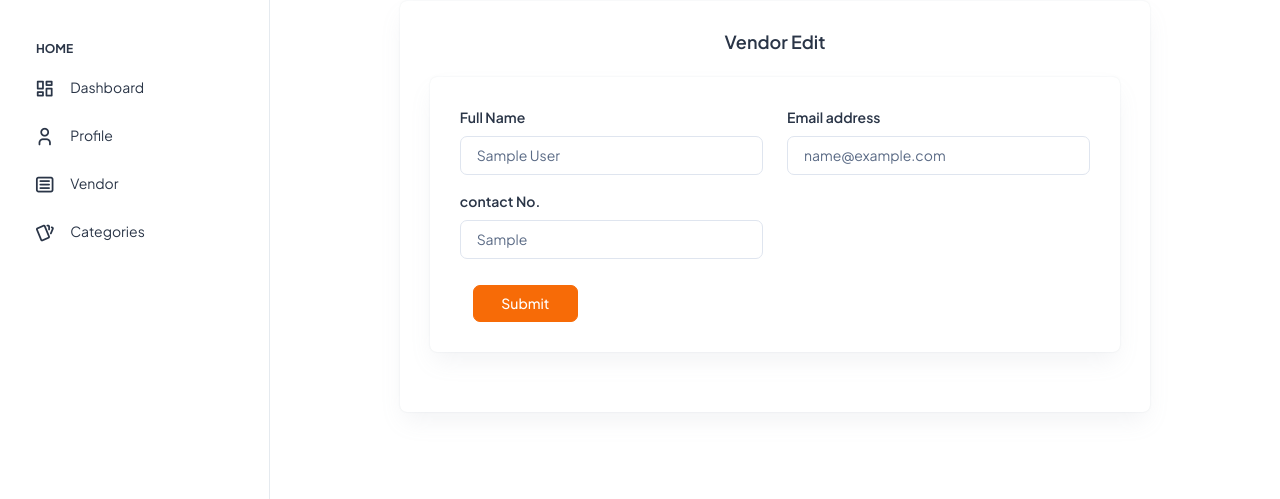
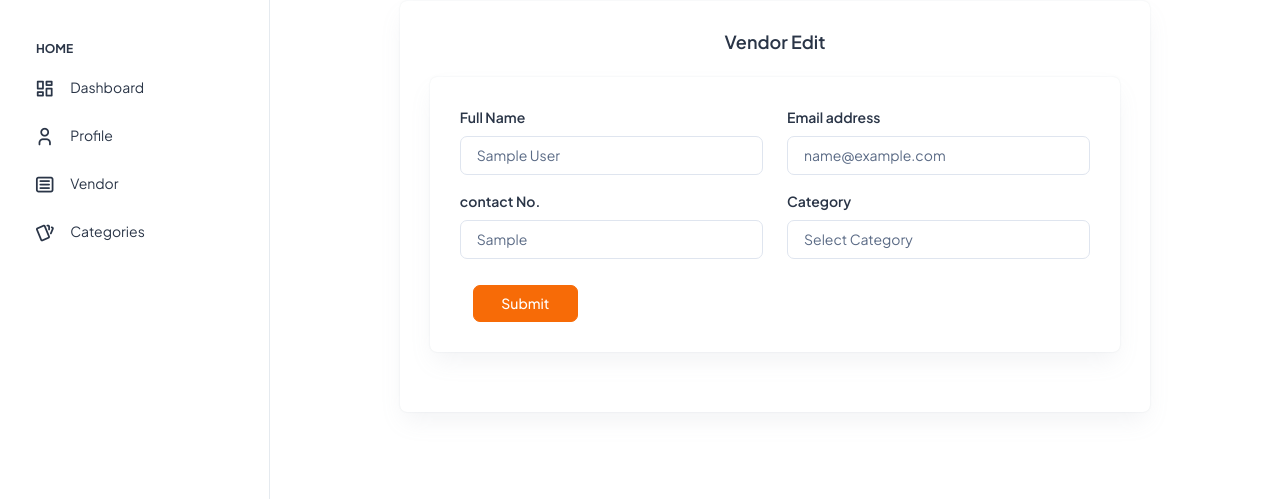
Before and after one commit to SwapnilMergu/VExpo_backend, a Django app: page /organizer/vendor/update/1 in a window 1280 px wide. Shown: the part 84-583 px from the top of the page. Run offline with Django 5.2, Linux system fonts and the light colour scheme; a user stored in the database is signed in; tables that the repository leaves empty hold one stand-in row (values such as "Sample post"); some libraries are stand-ins or nearby versions.

Commit message:
second push

```diff
--- a/src/templates/update_vendor.html
+++ b/src/templates/update_vendor.html
@@ -33,8 +33,25 @@
                                     <label for="exampleInputEmail1" class="form-label">contact No.</label>
                                     <input type="text" name="contact" value="{{ vendor.contact }}" class="form-control" id="exampleInputEmail1" aria-describedby="emailHelp">
                                     {% if form.contact.errors %}
-                     <span style="color:red;font-size:14px;">{{form.contact.errors}}</span>
-                    {% endif %}
+                                        <span style="color:red;font-size:14px;">{{form.contact.errors}}</span>
+                                    {% endif %}
+                                </div>
+                                <div class="mb-3 col-lg-6">
+                                    <label for="category" class="form-label">Category</label>
+                                    <select name="category" value="{{vendor.category}}" class="form-control" id="category" aria-describedby="emailHelp">
+                                        <option value="">Select Category</option>
+                                        {% for c in categories %}
+                                            {% if c.id|add:"0" == vendor.category.id|add:"0" %}
+                                                <option value="{{c.id}}" selected="selected">{{c.cname}}</option>
+                                            {%else%}
+                                                <option value="{{c.id}}">{{c.cname}}</option>
+                                            {% endif %}
+
+                                        {% endfor %}
+                                    </select>
+                                    {% if form.errors.cate_type %}
+                                        <span style="color:red;font-size:14px;">{{ form.errors.cate_type }}</span>
+                                    {% endif %}
                                 </div>
                             </div>
                             <button type="submit" class="btn btn-primary col-lg-2" style="margin-left:13px; margin-top:10px">Submit</button>
--- a/vendor_profile/views.py
+++ b/vendor_profile/views.py
@@ -10,6 +10,7 @@ from django.db import connection
 from visitors.models import Visitors
 from booking.models import Booking
 from django.conf import settings
+from categories.models import Categories
 from django.contrib.auth.hashers import make_password
 from django.core.files.storage import FileSystemStorage
 import json
@@ -26,6 +27,7 @@ def view_vendor(request):
     return render(request, 'view_vendors.html', {'user_list': vendor_list})
 
 def create_vendor(request):
+    categories= Categories.objects.all().filter(admin_id=request.user.admin.id)
     if request.method == 'POST':
         form = VendorForm(request.POST)
         if form.is_valid():
@@ -33,6 +35,9 @@ def create_vendor(request):
             name = form.cleaned_data['name']
             email = form.cleaned_data['email']
             contact = form.cleaned_data['contact']
+            category_id = request.POST['category']
+
+            category = Categories.objects.get(id=category_id)
             password = ''.join(random.choices(string.ascii_letters + string.digits, k=6))
             en_password= make_password(password)
 
@@ -55,6 +60,7 @@ def create_vendor(request):
                 vendor=vendor,
                 email=email,
                 contact= contact,
+                category= category,
                 rating=0,
                 visits=0
             )
@@ -70,7 +76,7 @@ def create_vendor(request):
         else:
             return render(request, 'add_vendor.html', {'form': form})
 
-    return render(request,'add_vendor.html',{})
+    return render(request,'add_vendor.html',{"categories":categories})
 
 def update_vendor(request, pk):
     vendor = get_object_or_404(VendorProfile,pk=pk)
```
Also changed, not shown: src/templates/add_vendor.html (+18 -12 lines).
